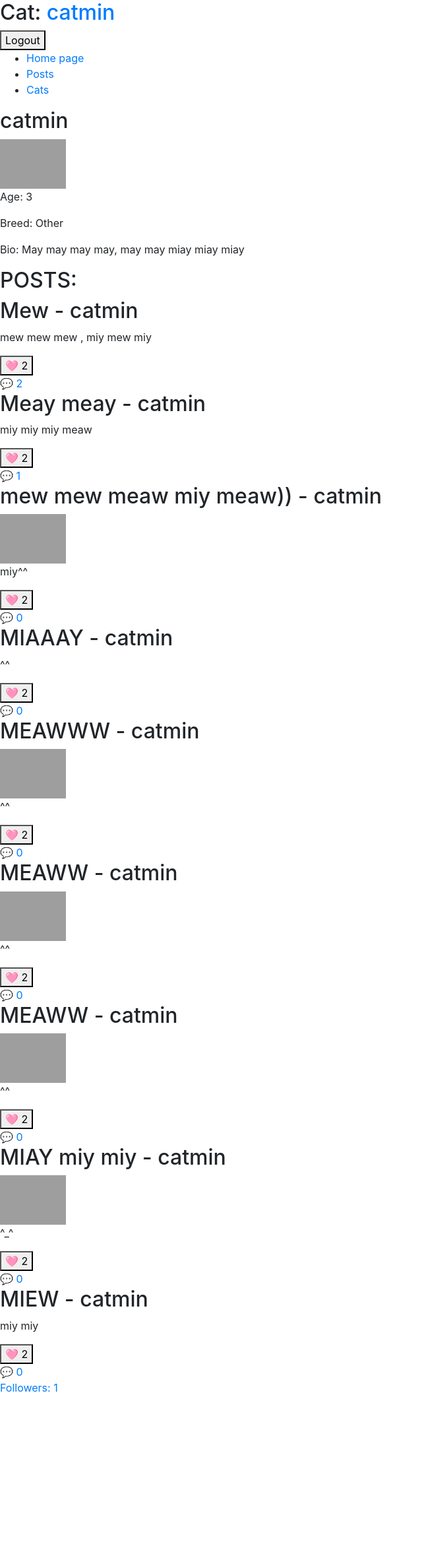
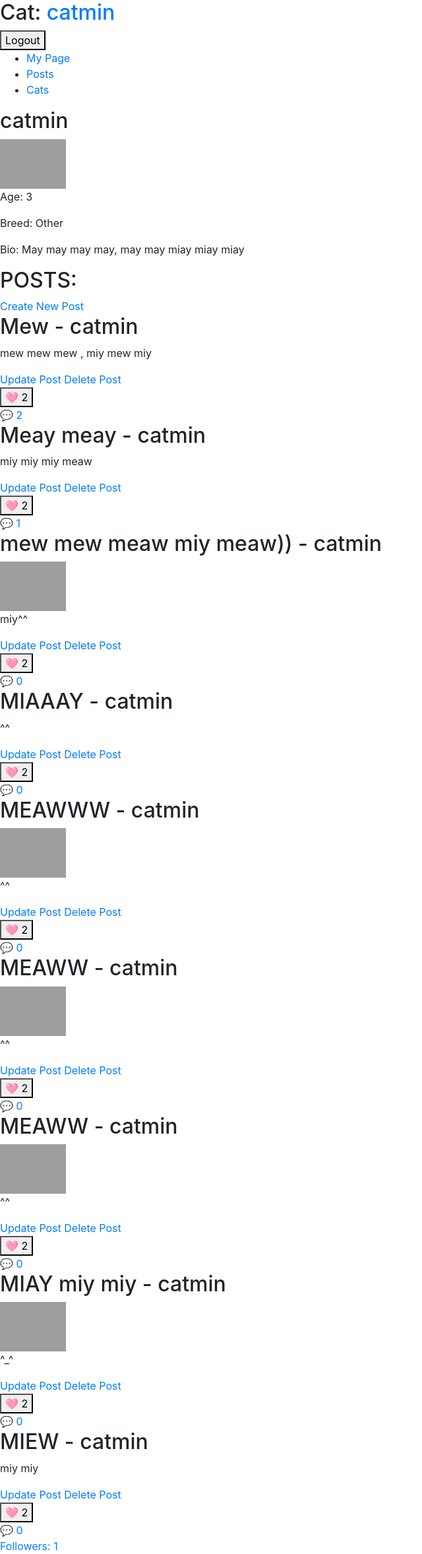
Before and after one commit to A-n-a-s-t-a-s-i-i-a/cat-social-network, a Django app: page /cats/1/ in a window 1280 px wide. Shown: the whole page at 66% size, without its empty margins (0-640 px from the left). Before the commit the page ends 2109 px from the top, so only its background shows below. Run offline with Django 5.2, Linux system fonts and the light colour scheme; a user stored in the database is signed in; data comes from the database, SQL or seed files in the repository; both versions use the stored data as it was after the commit; grey boxes are pictures that could not be loaded.

Commit message:
add update/delete views for posts

```diff
--- a/cat_network/urls.py
+++ b/cat_network/urls.py
@@ -3,13 +3,15 @@ from django.urls import path
 from cat_network.models import CatUser
 from cat_network.views import index, PostListView, PostDetailView, PostCreateView, ToggleLikeView, CommentListView, \
     CommentCreateView, CatUserListView, CatUserCreateView, CommentUpdateView, CommentDeleteView, CatUserDetailView, \
-    follow_catuser, CatUserFollowersView
+    follow_catuser, CatUserFollowersView, PostUpdateView, PostDeleteView
 
 urlpatterns = [
     path('', index, name='index'),
     path("posts/", PostListView.as_view(), name="post-list"),
     path("posts/<int:pk>/", PostDetailView.as_view(), name="post-detail"),
     path("posts/create/", PostCreateView.as_view(), name="post-create"),
+    path("posts/<int:pk>/update/", PostUpdateView.as_view(), name="post-update"),
+    path("posts/<int:pk>/delete/", PostDeleteView.as_view(), name="post-delete"),
     path('toggle-like/', ToggleLikeView.as_view(), name='toggle-like'),
     path("posts/<int:pk>/comments/", CommentListView.as_view(), name="comment-list"),
     path("posts/<int:pk>/comments/create/", CommentCreateView.as_view(), name="comment-create"),
--- a/cat_network/views.py
+++ b/cat_network/views.py
@@ -68,12 +68,35 @@
 class PostCreateView(LoginRequiredMixin, CreateView):
     model = Post
     fields = ("title", "body", "image")
-    success_url = reverse_lazy("cat_network:post-list")
     template_name = "cat_network/post_create.html"
 
     def form_valid(self, form):
         form.instance.author = self.request.user
         return super().form_valid(form)
+
+    def get_success_url(self):
+        next_page = self.request.GET.get('next', 'post-list')
+        if next_page == 'cat-detail':
+            return reverse_lazy("cat_network:cat-detail", kwargs={"pk": self.request.user.id})
+        return reverse_lazy("cat_network:post-list")
+
+
+class PostUpdateView(LoginRequiredMixin, UpdateView):
+    model = Post
+    fields = ("title", "body", "image")
+    template_name = "cat_network/post_create.html"
+
+    def get_success_url(self):
+        return reverse_lazy("cat_network:cat-detail", kwargs={"pk": self.object.author.id})
+
+
+class PostDeleteView(LoginRequiredMixin, DeleteView):
+    model = Post
+    success_url = reverse_lazy("cat_network:cat-detail")
+    template_name = "cat_network/delete.html"
+
+    def get_success_url(self):
+        return reverse_lazy("cat_network:cat-detail", kwargs={"pk": self.object.author.id})
 
 
 class ToggleLikeView(LoginRequiredMixin, View):
@@ -101,7 +124,7 @@
 
     def get_context_data(self, **kwargs):
         context = super().get_context_data(**kwargs)
-        context['post'] = Post.objects.get(pk=self.kwargs.get('pk'))  # Передаем объект поста
+        context['post'] = Post.objects.get(pk=self.kwargs.get('pk'))
         return context
 
 
@@ -130,7 +153,7 @@
 
 class CommentDeleteView(LoginRequiredMixin, DeleteView):
     model = Comment
-    template_name = "cat_network/comment_delete.html"
+    template_name = "cat_network/delete.html"
 
     def get_success_url(self):
         return reverse_lazy("cat_network:comment-list", kwargs={"pk": self.kwargs["pk"]})
--- a/templates/cat_network/cat_detail.html
+++ b/templates/cat_network/cat_detail.html
@@ -20,6 +20,7 @@
     {% endif %}
     {% if catuser.post_set.exists %}
       <h2>POSTS:</h2>
+      <a href="{% url 'cat_network:post-create' %}?next=cat-detail&pk={{ catuser.id }}">Create New Post</a>
       {% for post in catuser.post_set.all%}
         <div id="post-{{ post.id }}">
           <h2>{{ post.title }} - {{ post.author }}</h2>
@@ -27,7 +28,8 @@
             <img src="{{ post.image.url }}" alt="" width="100px">
           {% endif %}
           <p>{{ post.body }}</p>
-          <div>
+          <a href="{% url 'cat_network:post-update' pk=post.id %}">Update Post</a>
+          <a href="{% url 'cat_network:post-delete' pk=post.id %}">Delete Post</a>
           <div>
             <form method="post" action="{% url 'cat_network:toggle-like' %}">
               {% csrf_token %}
@@ -45,7 +47,6 @@
             <a href="{% url 'cat_network:comment-list' pk=post.id %}">💬 {{ post.comment_set.count }}</a>
           </div>
         </div>
-        </div>
       {% endfor %}
     {% endif %}
     <a href="{% url 'cat_network:cat-followers' pk=catuser.id %}">Followers: {{ catuser.followers.count }}</a>
--- a/templates/cat_network/post_list.html
+++ b/templates/cat_network/post_list.html
@@ -9,7 +9,7 @@
     <input type="submit" value="👀">
   </form>
   <h1>All Posts:</h1>
-  <a href="{% url 'cat_network:post-create' %}">Create New Post</a>
+  <a href="{% url 'cat_network:post-create' %}?next=post-list">Create New Post</a>
   {% for post in post_list %}
     <div id="post-{{ post.id }}">
       <h2><a href="{% url 'cat_network:post-detail' pk=post.id %}">{{ post.title }} - {{ post.author }}</a></h2>
--- a/templates/includes/sidebar.html
+++ b/templates/includes/sidebar.html
@@ -4,13 +4,17 @@
     {% csrf_token %}
     <button type="submit">Logout</button>
   </form>
+  <ul>
+    <li><a href="{% url 'cat_network:cat-detail' pk=user.id %}">My Page</a></li>
+    <li><a href="{% url 'cat_network:post-list' %}">Posts</a></li>
+    <li><a href="{% url 'cat_network:cat-list' %}">Cats</a></li>
+  </ul>
 {% else %}
   <a href="{% url 'login' %}">Sign In</a>
   <a href="{% url 'cat_network:registration' %}">Sign Up</a>
+  <ul>
+    <li><a href="/">Home page</a></li>
+    <li><a href="{% url 'cat_network:post-list' %}">Posts</a></li>
+    <li><a href="{% url 'cat_network:cat-list' %}">Cats</a></li>
+  </ul>
 {% endif %}
-
-<ul>
-  <li><a href="/">Home page</a></li>
-  <li><a href="{% url 'cat_network:post-list' %}">Posts</a></li>
-  <li><a href="{% url 'cat_network:cat-list' %}">Cats</a></li>
-</ul>
```
Also changed, not shown: db.sqlite3, templates/cat_network/delete.html (renamed from templates/cat_network/comment_delete.html). Lines whose indentation alone changed are shown as unchanged.
